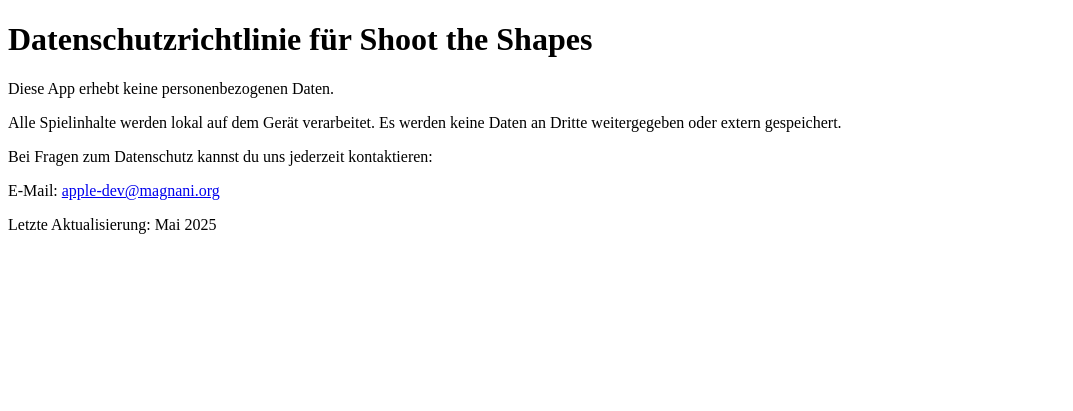
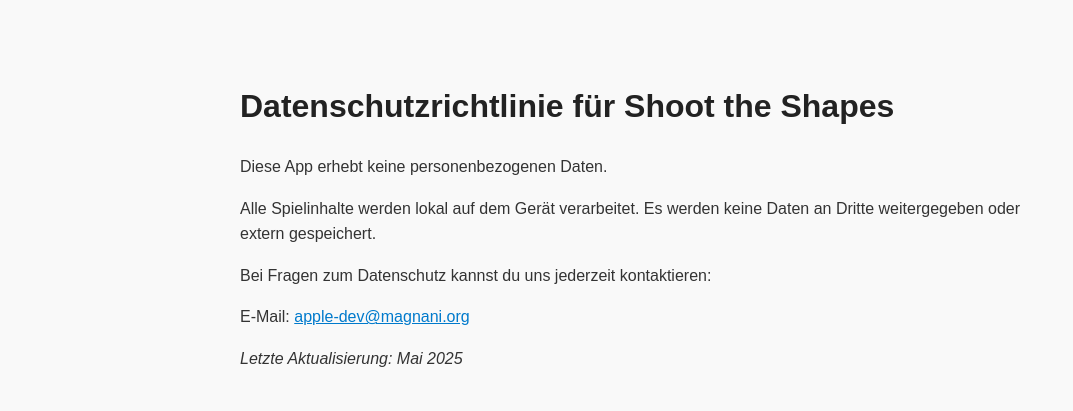
Before and after one commit to swisscuber6/shoot-the-shapes-privacy, a plain HTML site: page privacy.html in a window 1280 px wide. Shown: the whole page, without its empty margins (0-1073 px from the left). Drawn offline with Linux system fonts and the light colour scheme.

Commit message:
Update privacy.html

```diff
--- a/privacy.html
+++ b/privacy.html
@@ -1,8 +1,25 @@
 <!DOCTYPE html>
 <html lang="de">
 <head>
-  <meta charset="UTF-8">
+  <meta charset="UTF-8" />
   <title>Datenschutz – Shoot the Shapes</title>
+  <style>
+    body {
+      font-family: Arial, sans-serif;
+      max-width: 800px;
+      margin: 40px auto;
+      padding: 20px;
+      line-height: 1.6;
+      background-color: #f9f9f9;
+      color: #333;
+    }
+    h1 {
+      color: #222;
+    }
+    a {
+      color: #007acc;
+    }
+  </style>
 </head>
 <body>
   <h1>Datenschutzrichtlinie für Shoot the Shapes</h1>
@@ -13,6 +30,6 @@
   <p>Bei Fragen zum Datenschutz kannst du uns jederzeit kontaktieren:</p>
   <p>E-Mail: <a href="mailto:apple-dev@magnani.org">apple-dev@magnani.org</a></p>
 
-  <p>Letzte Aktualisierung: Mai 2025</p>
+  <p><em>Letzte Aktualisierung: Mai 2025</em></p>
 </body>
 </html>
```
